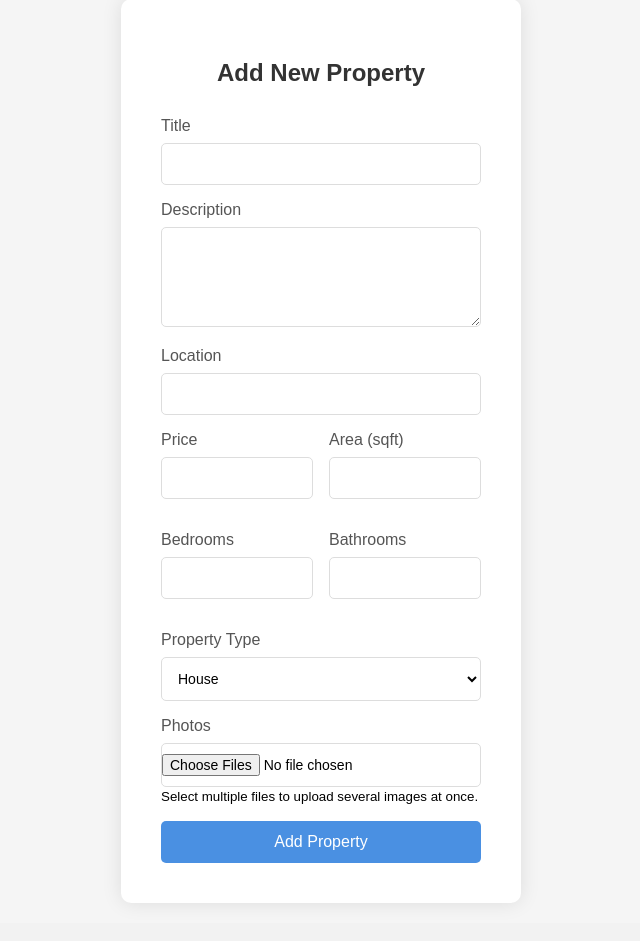
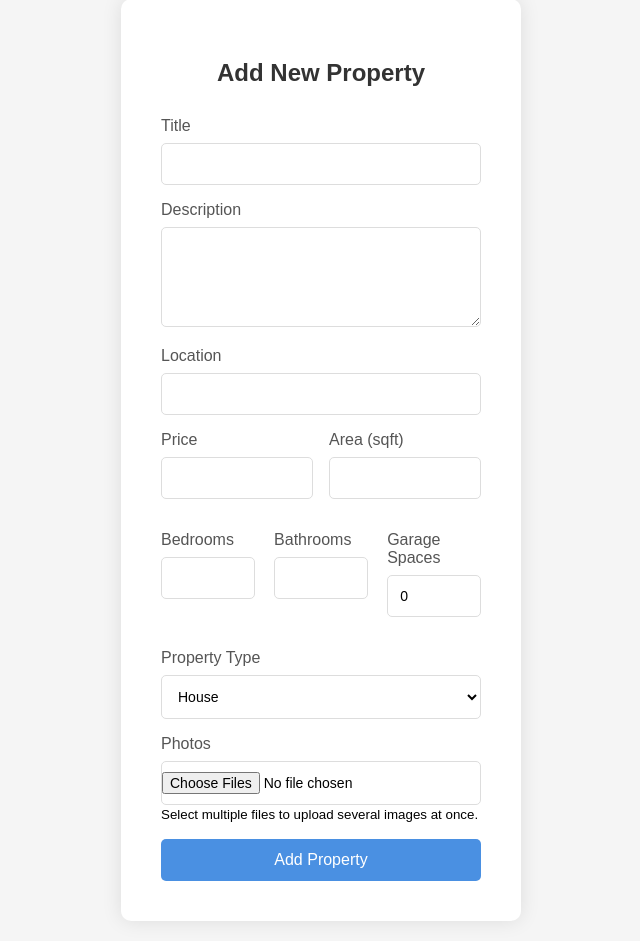
Before and after one commit to Freddfazm/inmota, a Flask app: page /properties/add in a window 1280 px wide. Shown: the part 101-1042 px from the top of the page, without its empty margins (319-959 px from the left). Before the commit the page ends 1004 px from the top, so only its background shows below. Run offline with Flask 3, Linux system fonts and the light colour scheme; the visitor is signed in with stand-in values (Sample User, id 1).

Commit message:
adding garage spaces

```diff
--- a/app.py
+++ b/app.py
@@ -127,6 +127,7 @@ def add_property():
             area=float(request.form.get('area')),
             bedrooms=int(request.form.get('bedrooms')),
             bathrooms=int(request.form.get('bathrooms')),
+            garage_spaces=int(request.form.get('garage_spaces', 0)),
             status='available'
         )
 
@@ -144,7 +145,6 @@ def add_property():
                             photo_url=s3_url
                         )
                         db.session.add(property_photo)
-
             db.session.commit()
 
         flash('Property added successfully!', 'success')
--- a/models.py
+++ b/models.py
@@ -36,12 +36,12 @@ class Property(db.Model):
     area = db.Column(db.Numeric(10, 2), nullable=False)
     bedrooms = db.Column(db.Integer, nullable=False)
     bathrooms = db.Column(db.Integer, nullable=False)
+    garage_spaces = db.Column(db.Integer, nullable=False, default=0)
     status = db.Column(db.String(20), nullable=False)
     created_at = db.Column(db.DateTime, default=db.func.now())
     updated_at = db.Column(db.DateTime, default=db.func.now(), onupdate=db.func.now())
 
     photos = db.relationship('PropertyPhoto', backref='property', lazy=True)
-
 class PropertyPhoto(db.Model):
     id = db.Column(db.Integer, primary_key=True)
     property_id = db.Column(db.Integer, db.ForeignKey('property.id'), nullable=False)
--- a/templates/property_form.html
+++ b/templates/property_form.html
@@ -12,7 +12,6 @@
             <div class="image-carousel">
                 {% for image in property.images %}
                 <div class="carousel-item {% if loop.first %}active{% endif %}">
-                    <!-- Use the direct photo_url instead of constructing a path -->
                     <img src="{{ image.photo_url }}" alt="Property image">
                     <div class="image-controls">
                         <button type="button" class="delete-image-btn" data-image-id="{{ image.id }}">Delete</button>
@@ -59,14 +58,19 @@
             </div>
 
             <div class="form-row">
-                <div class="form-group half">
+                <div class="form-group third">
                     <label for="bedrooms">Bedrooms</label>
                     <input type="number" id="bedrooms" name="bedrooms" value="{{ property.bedrooms if property else '' }}" required>
                 </div>
 
-                <div class="form-group half">
+                <div class="form-group third">
                     <label for="bathrooms">Bathrooms</label>
                     <input type="number" id="bathrooms" name="bathrooms" value="{{ property.bathrooms if property else '' }}" required>
+                </div>
+
+                <div class="form-group third">
+                    <label for="garage_spaces">Garage Spaces</label>
+                    <input type="number" id="garage_spaces" name="garage_spaces" value="{{ property.garage_spaces if property else '0' }}" min="0" required>
                 </div>
             </div>
 
@@ -90,7 +94,7 @@
     </div>
 </div>
 
-<!-- CSS for the carousel -->
+<!-- CSS for the carousel and additional styling -->
 <style>
 .image-carousel-container {
     position: relative;
@@ -177,6 +181,17 @@
 
 .indicator.active {
     background-color: white;
+}
+
+/* Style for three columns layout */
+.form-row .third {
+    width: 32%;
+    display: inline-block;
+    margin-right: 1%;
+}
+
+.form-row .third:last-child {
+    margin-right: 0;
 }
 </style>
 
```
